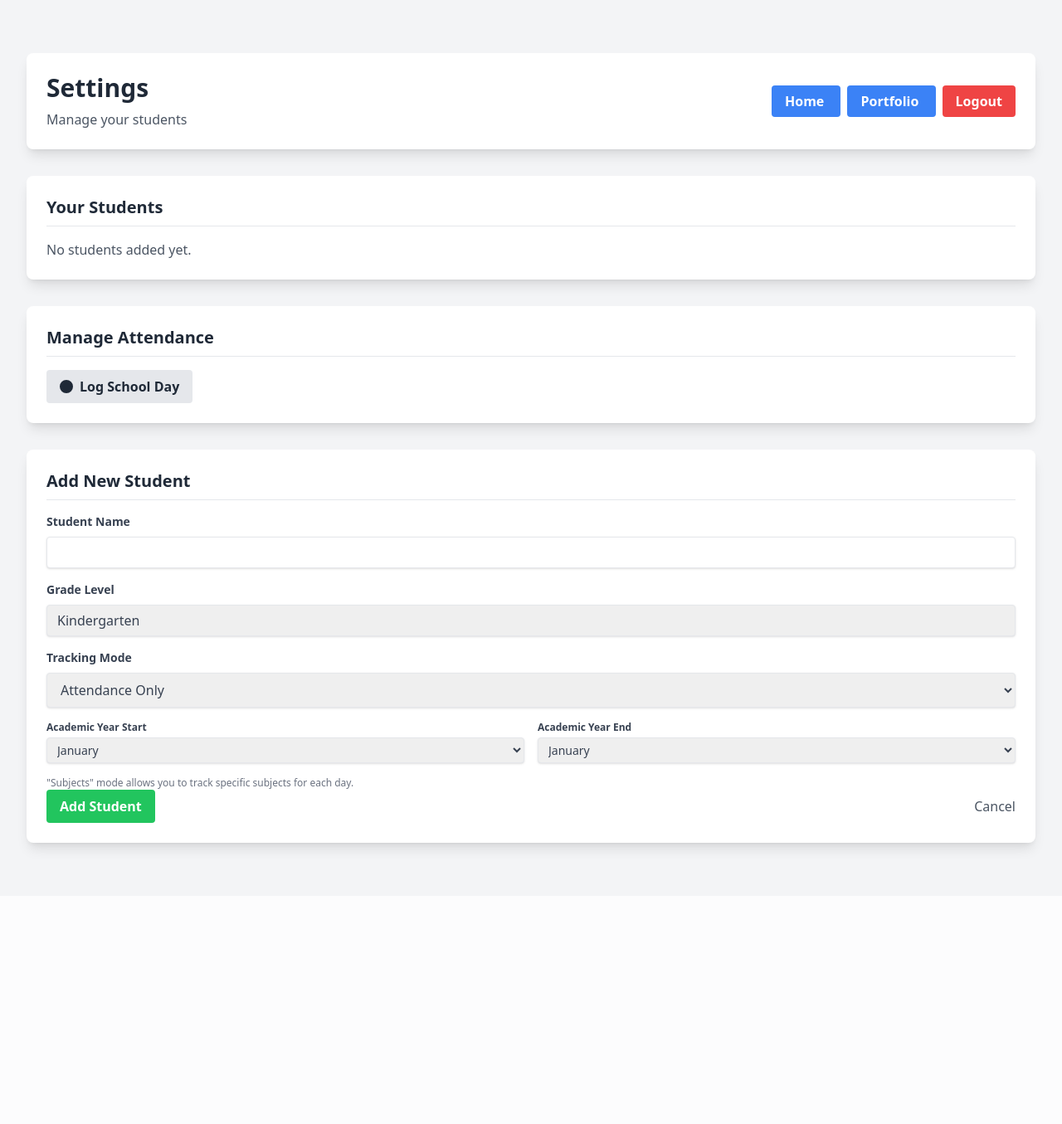
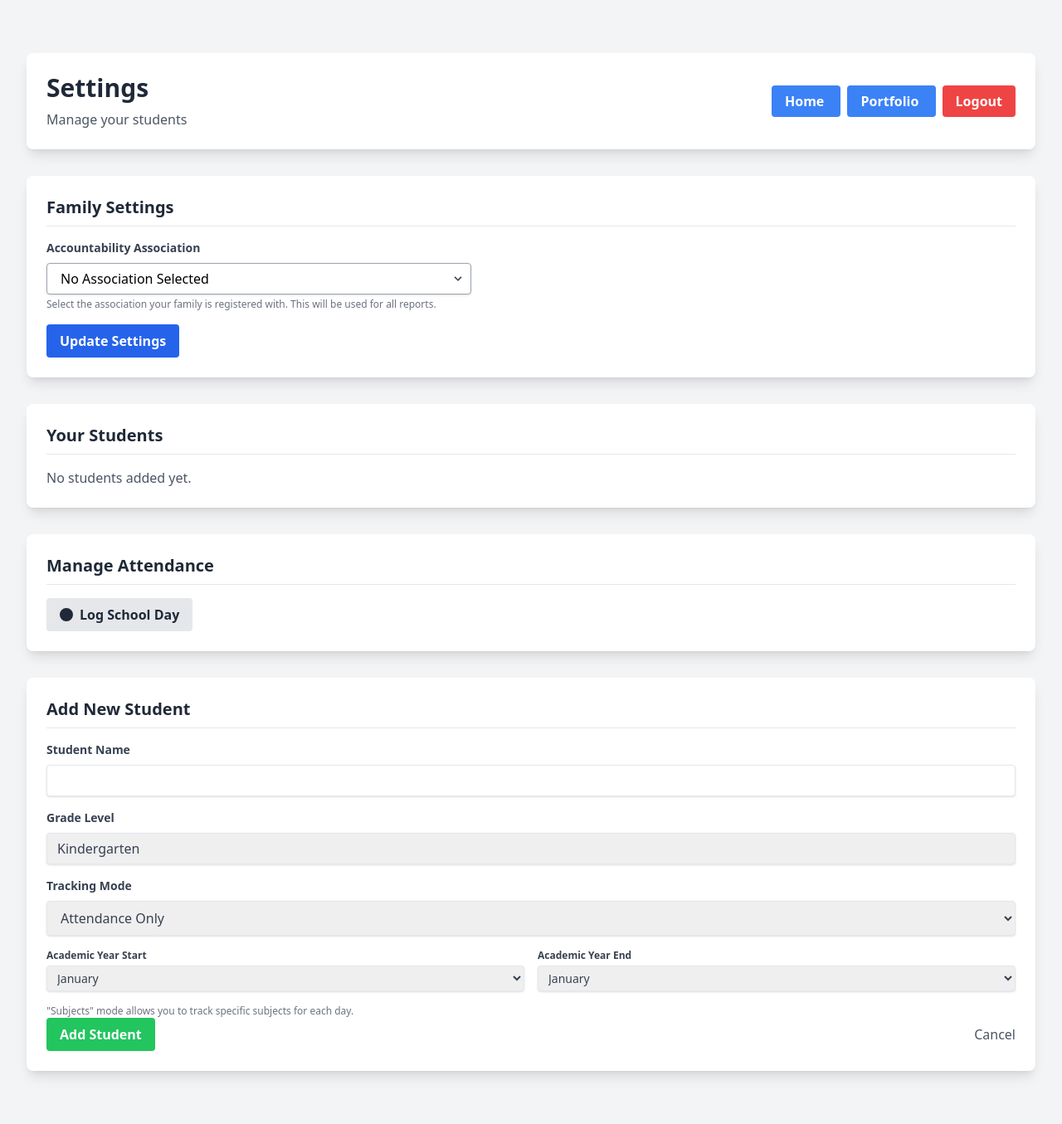
Before and after one commit to Jkemp99/hs_dashboard, a Django app: page /settings/ in a window 1280 px wide. Shown: the whole page at 83% size. Before the commit the page ends 1031 px from the top, so only its background shows below. Run offline with Django 4.2, Linux system fonts and the light colour scheme; the visitor is signed in with stand-in values (Sample User, id 1); data comes from the database, SQL or seed files in the repository; data that the repository does not hold is empty; some libraries are stand-ins or nearby versions.

Commit message:
feat: Implement FamilyProfile model to store user association, migrating existing student associations and updating settings UI and PDF generation.

```diff
--- a/hs_dashboard/core/models.py
+++ b/hs_dashboard/core/models.py
@@ -1,6 +1,8 @@
 from django.db import models
 from django.utils import timezone
 from django.contrib.auth.models import User
+from django.db.models.signals import post_save
+from django.dispatch import receiver
 
 
 class Association(models.Model):
@@ -12,9 +14,25 @@ class Association(models.Model):
     def __str__(self):
         return self.name
 
+class FamilyProfile(models.Model):
+    user = models.OneToOneField(User, on_delete=models.CASCADE, related_name='profile')
+    association = models.ForeignKey(Association, on_delete=models.SET_NULL, null=True, blank=True)
+
+    def __str__(self):
+        return self.user.username
+
+@receiver(post_save, sender=User)
+def create_user_profile(sender, instance, created, **kwargs):
+    if created:
+        FamilyProfile.objects.create(user=instance)
+
+@receiver(post_save, sender=User)
+def save_user_profile(sender, instance, **kwargs):
+    if hasattr(instance, 'profile'):
+        instance.profile.save()
+
 class Student(models.Model):
     user = models.ForeignKey(User, on_delete=models.CASCADE, related_name='students', default=1)
-    association = models.ForeignKey(Association, on_delete=models.SET_NULL, null=True, blank=True, related_name='students')
 
     GRADE_CHOICES = [
         ('Kindergarten', 'Kindergarten'),
--- a/hs_dashboard/core/templates/core/settings.html
+++ b/hs_dashboard/core/templates/core/settings.html
@@ -23,6 +23,43 @@
                 Logout
             </a>
         </div>
+    </div>
+
+    <!-- Family Settings -->
+    <div class="bg-white rounded-lg shadow-lg p-6 mb-8">
+        <h2 class="text-xl font-bold text-gray-800 mb-4 border-b pb-2">Family Settings</h2>
+
+        <form method="post" class="w-full max-w-lg">
+            {% csrf_token %}
+            <input type="hidden" name="action" value="update_family_settings">
+
+            <div class="mb-4">
+                <label class="block text-gray-700 text-sm font-bold mb-2" for="association_id">
+                    Accountability Association
+                </label>
+                <div class="relative">
+                    <select name="association_id" id="association_id"
+                        class="block appearance-none w-full bg-white border border-gray-400 hover:border-gray-500 px-4 py-2 pr-8 rounded shadow leading-tight focus:outline-none focus:shadow-outline">
+                        <option value="">No Association Selected</option>
+                        {% for assoc in associations %}
+                        <option value="{{ assoc.id }}" {% if user.profile.association.id == assoc.id %}selected{% endif %}>
+                            {{ assoc.name }} (Required Days: {{ assoc.required_days }})
+                        </option>
+                        {% endfor %}
+                    </select>
+                    <div class="pointer-events-none absolute inset-y-0 right-0 flex items-center px-2 text-gray-700">
+                        <svg class="fill-current h-4 w-4" xmlns="http://www.w3.org/2000/svg" viewBox="0 0 20 20">
+                            <path d="M9.293 12.95l.707.707L15.657 8l-1.414-1.414L10 10.828 5.757 6.586 4.343 8z" />
+                        </svg>
+                    </div>
+                </div>
+                <p class="text-xs text-gray-500 mt-1">Select the association your family is registered with. This will be used for all reports.</p>
+            </div>
+
+            <button type="submit" class="bg-blue-600 hover:bg-blue-800 text-white font-bold py-2 px-4 rounded focus:outline-none focus:shadow-outline">
+                Update Settings
+            </button>
+        </form>
     </div>
 
     <!-- Student List -->
--- a/hs_dashboard/core/views.py
+++ b/hs_dashboard/core/views.py
@@ -195,7 +195,20 @@ def settings_view(request):
     if request.method == 'POST':
         action = request.POST.get('action')
 
-        if action == 'delete_student':
+        if action == 'update_family_settings':
+            association_id = request.POST.get('association_id')
+            profile = request.user.profile
+            from .models import Association # Import inside to avoid circular deps if any, or just clean handling
+
+            if association_id:
+                assoc = get_object_or_404(Association, id=association_id)
+                profile.association = assoc
+            else:
+                profile.association = None
+            profile.save()
+            return redirect('settings')
+
+        elif action == 'delete_student':
             student_id = request.POST.get('student_id')
             student = get_object_or_404(Student, id=student_id, user=request.user)
             student.delete()
@@ -340,6 +353,11 @@ def settings_view(request):
                 week_data.append({'day': day, 'is_logged': is_logged})
         calendar_weeks.append(week_data)
 
+
+    # Get all Associations
+    from .models import Association
+    associations = Association.objects.all()
+
     return render(request, 'core/settings.html', {
         'students': students,
         'grade_choices': Student.GRADE_CHOICES,
@@ -352,6 +370,7 @@ def settings_view(request):
         'prev_year': prev_year,
         'next_month': next_month,
         'next_year': next_year,
+        'associations': associations,
     })
 
 @login_required
```
Also changed, not shown: hs_dashboard/core/services/pdf_service.py (+5 -3 lines), hs_dashboard/core/migrations/0013_familyprofile.py (added), hs_dashboard/core/migrations/0014_auto_20251207_1909.py (added), hs_dashboard/core/migrations/0015_remove_student_association.py (added).
